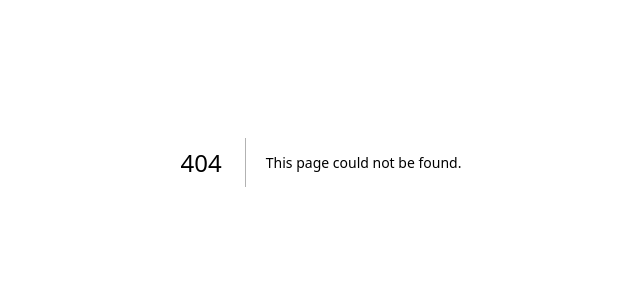
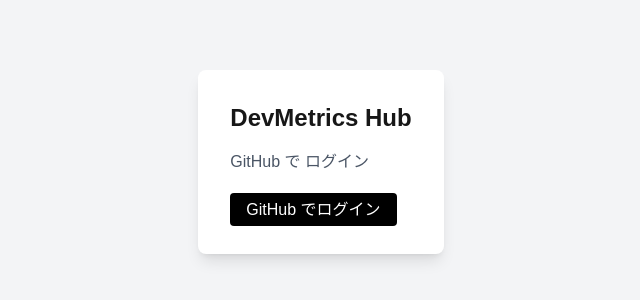
Before and after one commit to Takas-sea/DevMetrics-Hub, a Next.js app in the folder frontend/: page /login in a window 1280 px wide. Before the commit this address had no page. Shown: the part 238-538 px from the top of the page, without its empty margins (319-959 px from the left). Built offline with nearby package versions, Linux system fonts and the light colour scheme; no server answers.

Commit message:
feat: add GitHub OAuth login page

```diff
--- /dev/null
+++ b/frontend/src/app/login/page.tsx
@@ -0,0 +1,45 @@
+'use client';
+
+import { useEffect, useState } from 'react';
+
+export default function LoginPage() {
+  const [authUrl, setAuthUrl] = useState<string>('');
+  const [loading, setLoading] = useState(true);
+
+  useEffect(() => {
+    const fetchAuthUrl = async () => {
+      try {
+        const response = await fetch('http://localhost:8080/api/auth/login', {
+          method: 'POST',
+        });
+        const data = await response.json();
+        setAuthUrl(data.auth_url);
+      } catch (error) {
+        console.error('Failed to fetch auth URL:', error);
+      } finally {
+        setLoading(false);
+      }
+    };
+
+    fetchAuthUrl();
+  }, []);
+
+  if (loading) {
+    return <div className="flex justify-center items-center h-screen">読み込み中...</div>;
+  }
+
+  return (
+    <div className="flex justify-center items-center h-screen bg-gray-100">
+      <div className="bg-white p-8 rounded-lg shadow-lg">
+        <h1 className="text-2xl font-bold mb-4">DevMetrics Hub</h1>
+        <p className="text-gray-600 mb-6">GitHub で ログイン</p>
+        <a
+          href={authUrl}
+          className="bg-black text-white px-4 py-2 rounded hover:bg-gray-800"
+        >
+          GitHub でログイン
+        </a>
+      </div>
+    </div>
+  );
+}
```
